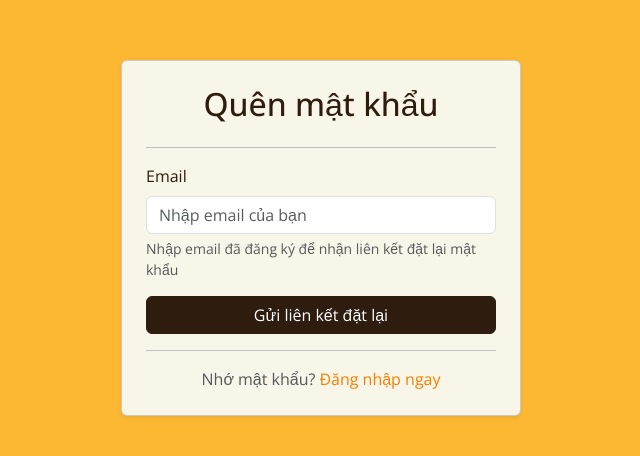
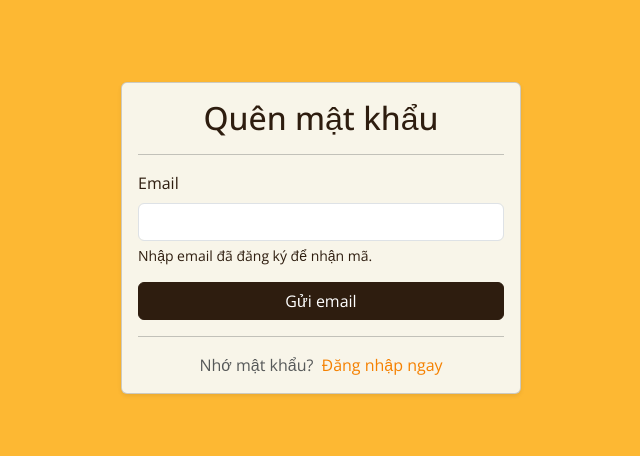
Before and after one commit to SilencedFrost/ASM-Java5, a Vue app in the folder ASM2_Frontend/: page /forgot-password in a window 1280 px wide. Shown: the part 162-618 px from the top of the page, without its empty margins (319-959 px from the left). Built offline with nearby package versions, Linux system fonts and the light colour scheme; no server answers; a web font is replaced by a local one.

Commit message:
fixed #19

```diff
--- a/ASM2_Frontend/src/components/auth/pages/ForgotPassword.vue
+++ b/ASM2_Frontend/src/components/auth/pages/ForgotPassword.vue
@@ -9,9 +9,9 @@ function onSubmit() {
 
 <template>
   <div class="d-flex flex-fill justify-content-center align-items-center bg-warning min-vh-100">
-    <div class="card shadow-sm p-4 bg-light" style="max-width: 400px; width: 100%">
-      <h2 class="text-center text-dark">Quên mật khẩu</h2>
-      <hr />
+    <div class="card shadow-sm p-3 bg-light" style="max-width: 400px; width: 100%;">
+      <h2 class="text-center text-dark mb-3">Quên mật khẩu</h2>
+      <hr class="mt-0 mb-3" />
 
       <form @submit.prevent="onSubmit">
         <div class="mb-3">
@@ -20,26 +20,31 @@ function onSubmit() {
             type="email"
             id="email"
             class="form-control"
-            placeholder="Nhập email của bạn"
             required
             autocomplete="email"
             :disabled="isLoading"
           />
-          <div class="form-text">
-            Nhập email đã đăng ký để nhận liên kết đặt lại mật khẩu
+          <div class="form-text text-dark mt-1">
+            Nhập email đã đăng ký để nhận mã.
           </div>
         </div>
 
         <button type="submit" class="btn w-100 btn-dark text-white" :disabled="isLoading">
-          <span v-if="isLoading" class="spinner-border spinner-border-sm me-2" role="status"></span>
-          {{ isLoading ? 'Đang gửi...' : 'Gửi liên kết đặt lại' }}
+          <span
+            v-if="isLoading"
+            class="spinner-border spinner-border-sm me-2"
+            role="status"
+          ></span>
+          {{ isLoading ? 'Đang gửi...' : 'Gửi email' }}
         </button>
       </form>
 
-      <hr />
+      <hr class="my-3" />
       <div class="text-center">
         <span class="text-muted">Nhớ mật khẩu?</span>
-        <router-link to="/login" class="text-decoration-none ms-1">Đăng nhập ngay</router-link>
+        <router-link to="/login" class="text-decoration-none ms-1">
+          Đăng nhập ngay
+        </router-link>
       </div>
     </div>
   </div>
```
